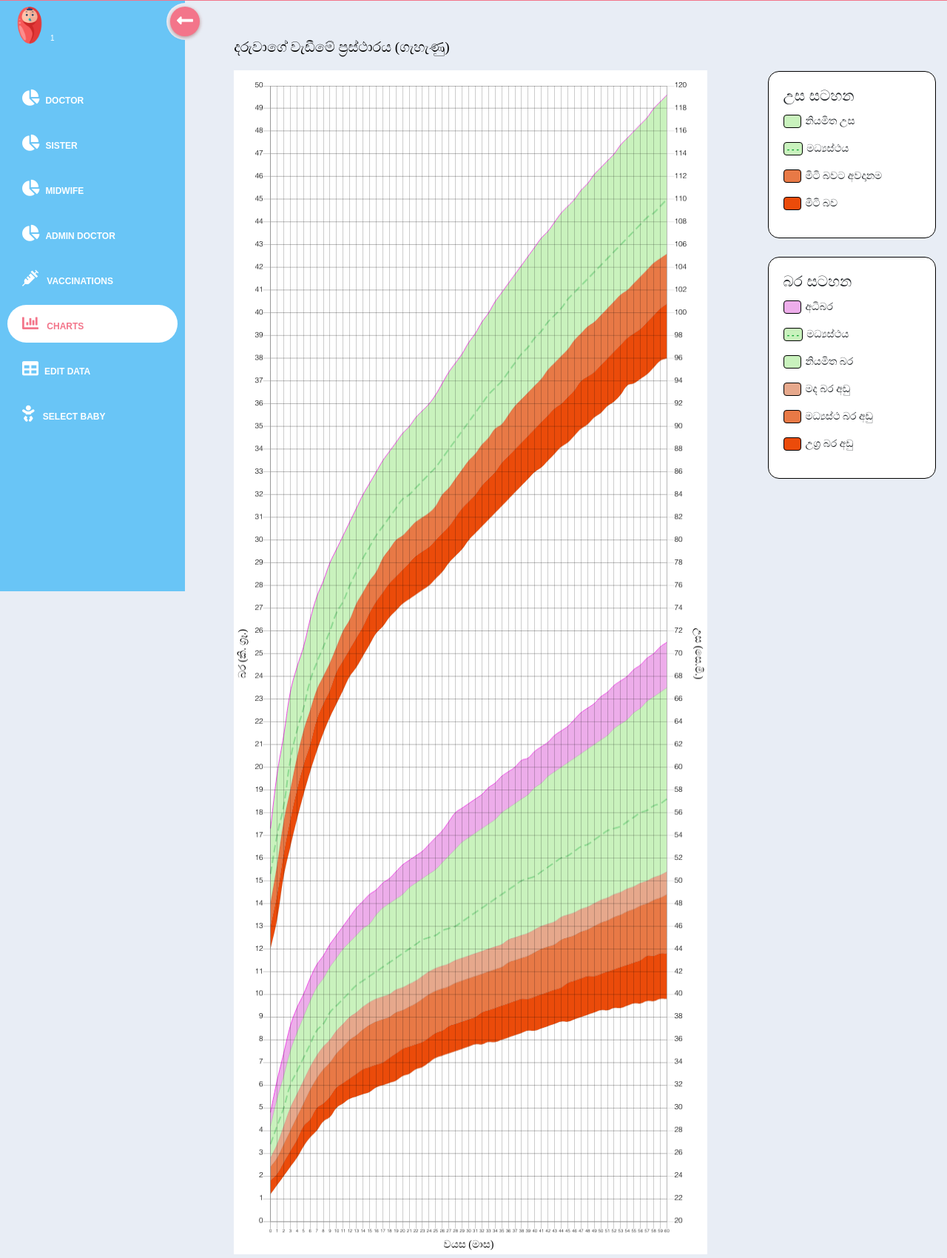
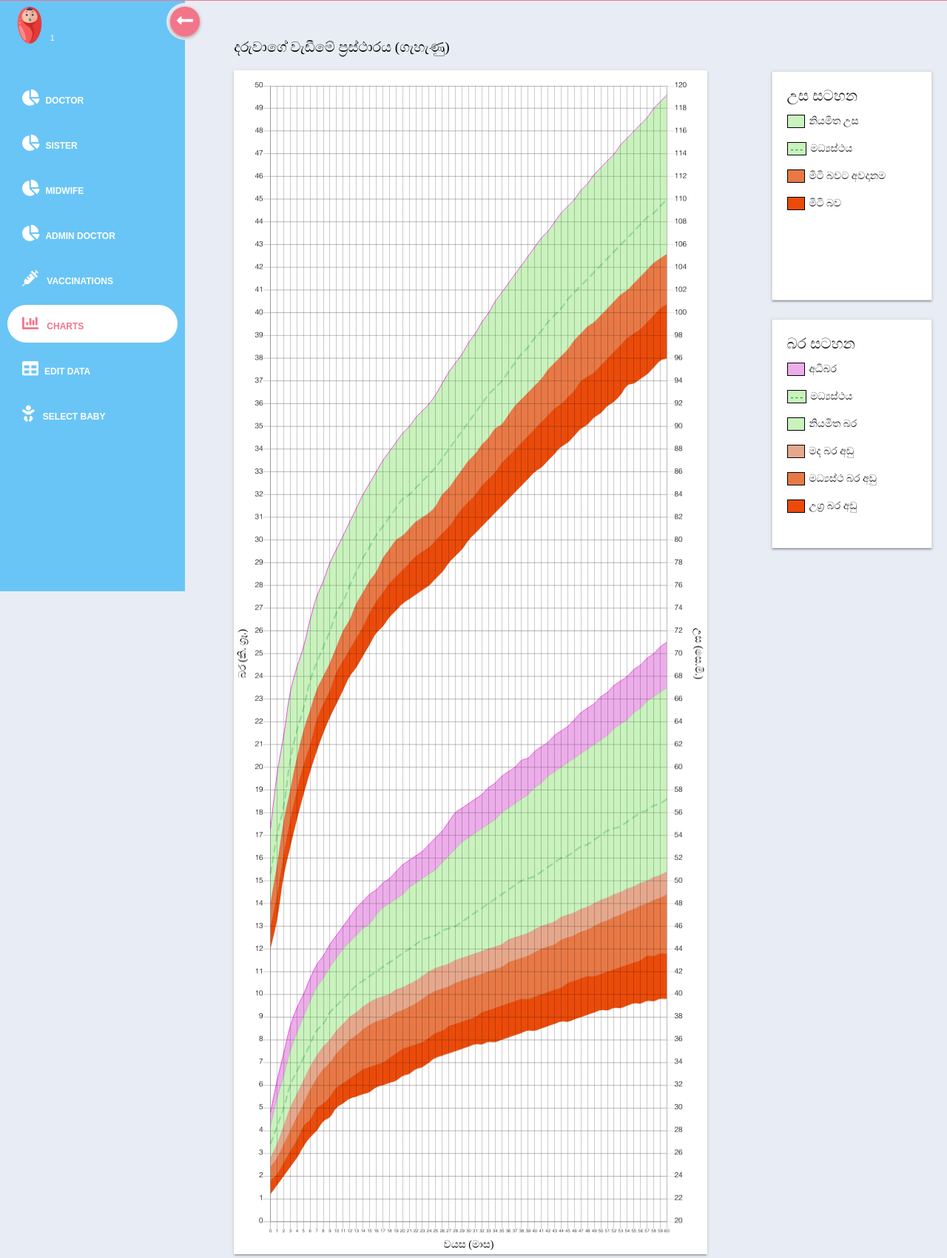
Before and after one commit to ashenud/ihms-pure, a PHP site: page /pages/baby/baby-charts.php in a window 1280 px wide. Shown: the part 58-1758 px from the top of the page at 74% size. Run offline with PHP 8.4, Linux system fonts and the light colour scheme; the visitor is signed in with stand-in values (Sample User, id 1); data that the repository does not hold is empty; some web fonts are replaced.

Commit message:
chart edditing

```diff
--- a/pages/baby/baby-charts.php
+++ b/pages/baby/baby-charts.php
@@ -307,10 +307,10 @@
                             </div>
                         </div>
 
-                        <div class="col-xl-3 data-range">
+                        <div class="col-xl-3">
                             <div class="container-fluid data-area">
                                 <div class="row">
-                                    <div class="col-xl-12 col-md-6 data-range">
+                                    <div class="col-xl-12 col-sm-6 data-range">
                                     <div class="card">
                                         <div class="card-body">
                                             <h5 class="card-title">උස සටහන</h5>
@@ -321,7 +321,7 @@
                                         </div>
                                     </div>
                                 </div>
-                                    <div class="col-xl-12 col-md-6 data-range">
+                                    <div class="col-xl-12 col-sm-6 data-range">
                                     <div class="card">
                                         <div class="card-body">
                                             <h5 class="card-title">බර සටහන</h5>
@@ -331,7 +331,6 @@
                                             <p><span class="badge color-4">     </span>මද බර අඩු</p>
                                             <p><span class="badge color-2">     </span>මධ්‍යස්ථ බර අඩු</p>
                                             <p><span class="badge color-3">     </span>උග්‍ර බර අඩු</p>
-
                                         </div>
                                     </div>
                                 </div>
--- a/pages/baby/css/baby-charts-style.css
+++ b/pages/baby/css/baby-charts-style.css
@@ -21,58 +21,62 @@ body {
 
 .chart-area canvas {
     background-color: #fff;
+    border-radius: 0;
+    box-shadow: 0 2px 2px 0 rgba(0, 0, 0, 0.14), 0 3px 1px -2px rgba(0, 0, 0, 0.2), 0 1px 5px 0 rgba(0, 0, 0, 0.12);
     padding-top: 15px;
     margin-bottom: 50px;
 }
 
-.data-range .data-area {
-    padding-right: 0;
-    padding-left: 0;
+.data-area {
+    padding-right: 5px;
+    padding-left: 5px;
     margin-top: 66px;
 }
 
-.data-range .data-area .card {
+.data-area .data-range .card {
     margin-top: 10px;
+    min-height: 310px;
     margin-bottom: 15px;
-    border: 1px solid #000;
-    border-radius: 15px;
+    border-radius: 0;
+    box-shadow: 0 2px 2px 0 rgba(0, 0, 0, 0.14), 0 3px 1px -2px rgba(0, 0, 0, 0.2), 0 1px 5px 0 rgba(0, 0, 0, 0.12);
 }
 
-.data-range .data-area .card h6 {
+.data-area .data-range .card h5 {
     font-family: 'abhaya', serif;
     font-weight: 300;
 }
 
-.data-range .data-area .card p {
+.data-area .data-range .card p {
     font-family: 'abhaya', serif;
     font-size: 14px;
 }
 
-.data-range .data-area .card p span {
+.data-area .data-range .card p span {
     margin-right: 5px;
     border: 1px solid #000;
+    border-radius: 0;
 }
 
-.data-range .data-area .card p i {
+.data-area .data-range .card p i {
     color: rgba(7,163,48, 1);
 }
 
-.data-range .data-area .card p .color-1 {
+.data-area .data-range .card p .color-1 {
     background-color: rgba(201,242,189, 1);
 }
 
-.data-range .data-area .card p .color-2 {
+.data-area .data-range .card p .color-2 {
     background-color: rgba(232,121,70, 1);
 }
 
-.data-range .data-area .card p .color-3 {
+.data-area .data-range .card p .color-3 {
     background-color: rgba(235,75,10, 1);
 }
 
-.data-range .data-area .card p .color-4 {
+.data-area .data-range .card p .color-4 {
     background-color: rgba(230,168,140, 1);
 }
 
-.data-range .data-area .card p .color-5 {
+.data-area .data-range .card p .color-5 {
     background-color: rgba(237,173,234, 1);
 }
```
